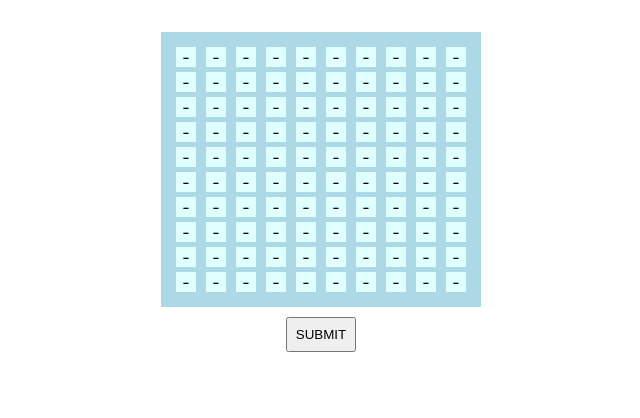
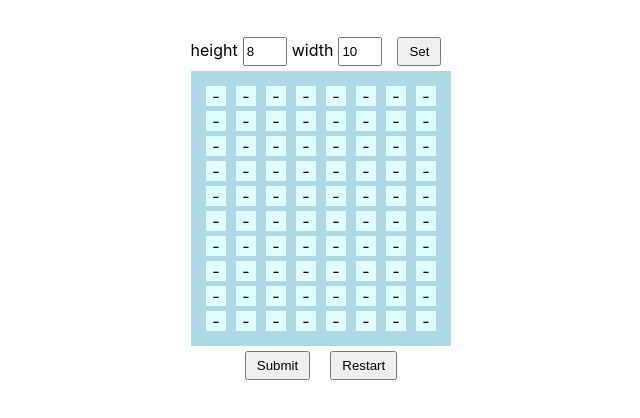
Before and after one commit to neuronas/react-test-20210715, a React (Create React App) app: page / in a window 1280 px wide. Shown: the top 418 px of the page, without its empty margins (319-959 px from the left). Built offline with nearby package versions, Linux system fonts and the light colour scheme.

Commit message:
add set size controls and restart button

```diff
--- a/src/App.css
+++ b/src/App.css
@@ -26,7 +26,13 @@
   cursor: pointer;
 }
 
-.btn-submit {
-  margin-top: 10px;
-  padding: 8px;
+.container button {
+  margin: 5px 10px  ;
+  padding: 5px 10px;
 }
+
+.container input {
+  height: 23px;
+  width: 36px;
+  margin: 5px;
+}
--- a/src/App.js
+++ b/src/App.js
@@ -1,16 +1,12 @@
 import {useState, useEffect} from 'react'
 import Board from './components/Board'
+import Controls from './components/Controls'
 import './App.css';
 
 function App() {
 
-  const [size, setSize] = useState(null)
+  const [size, setSize] = useState({height: 8, width: 10})
   const [clusters, setClusters] = useState(null)
-
-  useEffect(() => {
-    // set data when endpoint send response
-    setSize({height: 10, width: 10})
-  }, [])
 
   const doPost = (data) => {
     return new Promise((resolve, reject) => {
@@ -88,9 +84,9 @@ function App() {
   }
 
 
-
   return (
     <div className="container">
+      <Controls size={size} setSize={setSize} />
       {
         size &&
         <Board clusters={clusters} size={size} sendNodes={sendNodes} />
--- a/src/components/Board.js
+++ b/src/components/Board.js
@@ -3,8 +3,13 @@ import {useEffect, useState} from 'react'
 
 const Board = ({clusters, size, sendNodes}) => {
 
-	const [flag, setFlag] = useState(null)
+	const [showClusters, setShowClusters] = useState(null)
+	const [reRender, setReRender] = useState(false)
 	const [matrix, setMatrix] = useState(Array(size.height).fill(0).map(() => Array(size.width).fill(0)))
+
+	useEffect(() => {
+		doReset()
+	}, [size])
 
 	useEffect(() => {
 		if (clusters) {
@@ -22,10 +27,12 @@ const Board = ({clusters, size, sendNodes}) => {
 			}
 		}
 		setMatrix(drawMatrix)
-		setFlag(true)
+		setShowClusters(true)
 	}
 
 	let onClick = (e, h, v) => {
+		if (showClusters) return
+
 		let tempMatrix = matrix
 
 		let node = tempMatrix[h][v]
@@ -42,16 +49,26 @@ const Board = ({clusters, size, sendNodes}) => {
 		sendNodes(matrix)
 	}
 
+	const doReset = () => {
+		setMatrix(Array(size.height).fill(0).map(() => Array(size.width).fill(0)))
+		setReRender(true)
+		setShowClusters(false)
+
+		setTimeout(() => {
+			setReRender(false)
+		}, 50)
+	}
+
 	return (
 		<div>
 			<div className="main">
 				<div className="board">
-				{
+				{ !reRender &&
 					matrix.map((v, vKey) =>
 						<div key={vKey}>
 							{
 								matrix[vKey].map((hValue, hKey) => (
-										<div className="node" key={hKey} onClick={(e) => onClick(e, vKey, hKey)}>{`${!flag ? '-' : (hValue ? hValue :' ')}`}</div>
+										<div className="node" key={hKey} onClick={(e) => onClick(e, vKey, hKey)}>{`${!showClusters ? '-' : (hValue ? hValue :' ')}`}</div>
 									)
 								)
 							}
@@ -60,9 +77,11 @@ const Board = ({clusters, size, sendNodes}) => {
 				}
 				</div>
 			</div>
-			<div className="div-btn">
-				<button className="btn-submit" onClick={doSubmitt}>SUBMIT</button>
+			<div>
+				<button onClick={doSubmitt}>Submit</button>
+				<button onClick={doReset}>Restart</button>
 			</div>
+
 		</div>
 	)
 }
--- /dev/null
+++ b/src/components/Controls.js
@@ -0,0 +1,37 @@
+import {useState, useEffect} from 'react'
+
+const Controls = ({size, setSize}) => {
+
+	const [values, setValue] = useState({height: size.height, width: size.width})
+
+  useEffect(() => {
+    // set data when endpoint send response
+    setSize({height: 8, width: 10})
+  }, [])
+
+	const doSet = (size) => {
+		setSize(values)
+	}
+
+	const handleChange = (e) => {
+		e.preventDefault()
+
+		const name = e.target.name
+		const val = e.target.value
+		setValue({...values, [name]: Number(val) })
+	}
+
+	return (
+			<div>
+				<label htmlFor="height">height</label>
+				<input type="number" name="height" value={values.height} onChange={handleChange}/>
+				<label htmlFor="width">width</label>
+				<input type="number" name="width" value={values.width} onChange={handleChange}/>
+				<button onClick={doSet}>Set</button>
+			</div>
+	)
+}
+
+
+
+export default Controls
```
